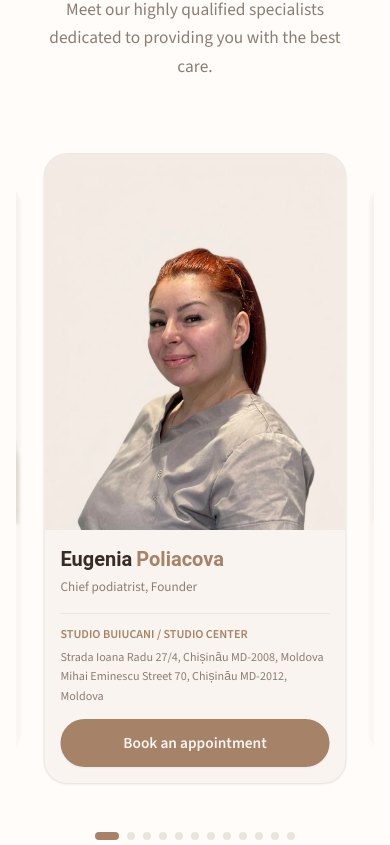
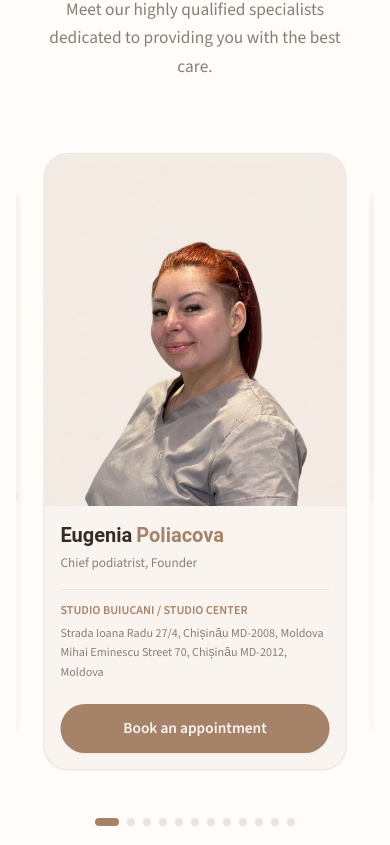
Before and after one commit to Nichita1rusnac/padology-store, a React (Vite) app: page /en in a window 390 px wide. Shown: the part 8479-9324 px from the top of the page. Built offline with nearby package versions, Linux system fonts and the light colour scheme.

Commit message:
fix broken see more button

```diff
--- a/src/entities/specialist/ui/SpecialistCard.tsx
+++ b/src/entities/specialist/ui/SpecialistCard.tsx
@@ -15,7 +15,7 @@ export const SpecialistCard = ({ specialist, isActive }: SpecialistCardProps) =>
 
   return (
     <article className="bg-card rounded-3xl overflow-hidden shadow-sm flex flex-col h-full border border-border/50 hover:shadow-md transition-shadow min-w-0">
-      <div className="bg-secondary w-full aspect-[4/5] sm:aspect-auto sm:h-[clamp(18rem,34vw,22.5rem)] relative overflow-hidden group">
+      <div className="bg-secondary w-full sm:aspect-auto sm:h-[clamp(18rem,34vw,22.5rem)] relative overflow-hidden group">
         <img
           src={specialist.image}
           alt={`${t(`${specialist.token}.first_name`)} ${t(`${specialist.token}.last_name`)} - Podologist at Podiatric Studios`}
--- a/src/widgets/specialist-carousel/ui/SpecialistCarousel.tsx
+++ b/src/widgets/specialist-carousel/ui/SpecialistCarousel.tsx
@@ -31,7 +31,7 @@ export const SpecialistCarousel = () => {
   }, [api]);
 
   return (
-    <div className="w-full max-w-7xl mx-auto px-0 sm:px-[clamp(2rem,8vw,4rem)] max-h-dvh">
+    <div className="w-full max-w-7xl mx-auto px-0 sm:px-[clamp(2rem,8vw,4rem)]">
       <Carousel
         setApi={setApi}
         opts={{
```
